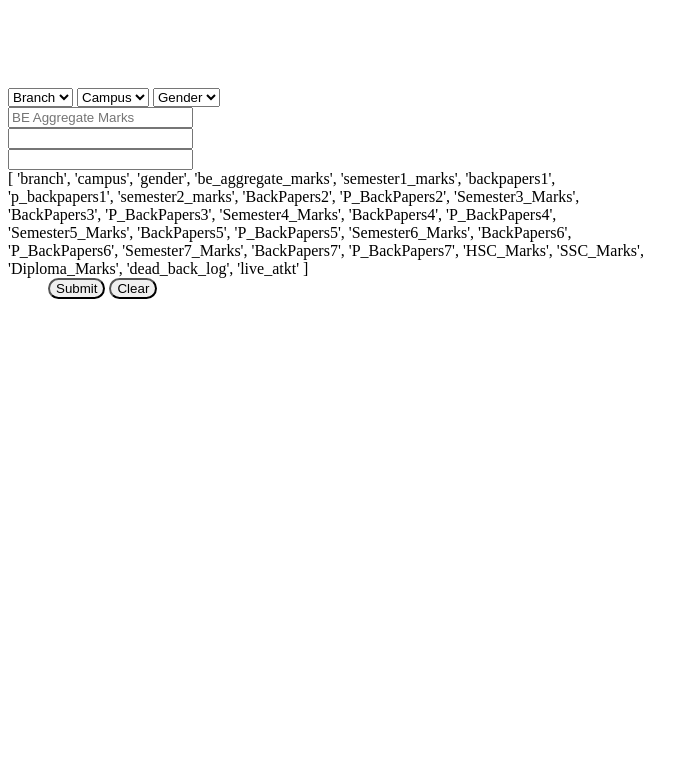
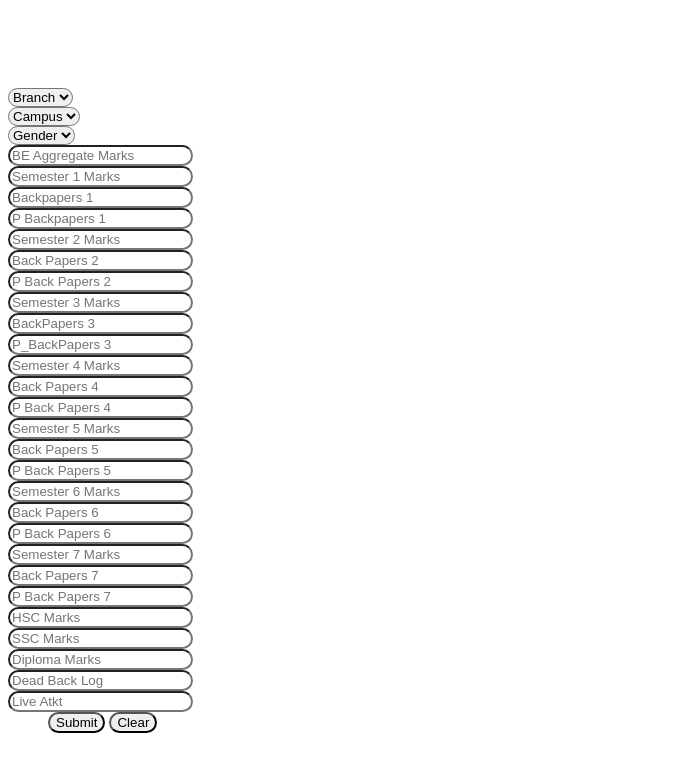
Before and after one commit to alvynabranches/research_project, a Django app: template website/templates/research/placement_prediction.html in a window 1280 px wide. Shown: the top 772 px of the page, without its empty margins (0-698 px from the left). Run offline with Django 3.2, Linux system fonts and the light colour scheme; the template is opened without the code that fills it, so the values that code supplies are empty; some libraries are stand-ins or nearby versions.

Commit message:
Updated Django Website

```diff
--- a/website/templates/research/placement_prediction.html
+++ b/website/templates/research/placement_prediction.html
@@ -44,34 +44,56 @@
     <div class="container form-container">
         <form action="" method="post">
             <div class="form-group">
-                <select class="form-control" name="branch" id="branch" placeholder="Branch" required>
+                <select class="form-control form-input" name="branch" id="branch" placeholder="Branch" required>
                     <option value="">Branch</option>
                     {% for e in ub %}
                         <option value="{{ e }}">{{ e }}</option>
                     {% endfor %}
                 </select>
-                <select class="form-control" name="campus" id="campus" placeholder="Campus" required>
+            </div>
+            <div class="form-group">
+                <select class="form-control form-input" name="campus" id="campus" placeholder="Campus" required>
                     <option value="">Campus</option>
                     {% for e in uc %}
                         <option value="{{ e }}">{{ e }}</option>
                     {% endfor %}
                 </select>
-                <select class="form-control" name="gender" id="gender" placeholder="Gender" required>
+            </div>
+            <div class="form-group">
+                <select class="form-control form-input" name="gender" id="gender" placeholder="Gender" required>
                     <option value="">Gender</option>
                     {% for e in ug %}
                         <option value="{{ e }}">{{ e }}</option>
                     {% endfor %}
                 </select>
             </div>
-            <div class="form-group"><input type="text" class="form-control" name="be_aggregate_marks" id="be_aggregate_marks" placeholder="BE Aggregate Marks"></div>
-            <div class="form-group"><input type="text" class="form-control" name="semester1_marks" id="semester1_marks"></div>
-            <div class="form-group"><input type="text" class="form-control" name="backpapers1" id="backpapers1"></div>
-            [
-                'branch', 'campus', 'gender', 'be_aggregate_marks', 'semester1_marks', 'backpapers1', 'p_backpapers1', 'semester2_marks',
-                'BackPapers2', 'P_BackPapers2', 'Semester3_Marks', 'BackPapers3', 'P_BackPapers3', 'Semester4_Marks', 'BackPapers4',
-                'P_BackPapers4', 'Semester5_Marks', 'BackPapers5', 'P_BackPapers5', 'Semester6_Marks', 'BackPapers6', 'P_BackPapers6',
-                'Semester7_Marks', 'BackPapers7', 'P_BackPapers7', 'HSC_Marks', 'SSC_Marks', 'Diploma_Marks', 'dead_back_log', 'live_atkt'
-            ]
+            <div class="form-group"><input type="text" class="form-control form-input" name="be_aggregate_marks" id="be_aggregate_marks" placeholder="BE Aggregate Marks"></div>
+            <div class="form-group"><input type="text" class="form-control form-input" name="semester1_marks" id="semester1_marks" placeholder="Semester 1 Marks"></div>
+            <div class="form-group"><input type="text" class="form-control form-input" name="backpapers1" id="backpapers1" placeholder="Backpapers 1"></div>
+            <div class="form-group"><input type="text" class="form-control form-input" name="p_backpapers1" id="p_backpapers1" placeholder="P Backpapers 1"></div>
+            <div class="form-group"><input type="text" class="form-control form-input" name="semester2_marks" id="semester2_marks" placeholder="Semester 2 Marks"></div>
+            <div class="form-group"><input type="text" class="form-control form-input" name="backpapers2" id="backpapers2" placeholder="Back Papers 2"></div>
+            <div class="form-group"><input type="text" class="form-control form-input" name="p_backpapers2" id="p_backpapers2" placeholder="P Back Papers 2"></div>
+            <div class="form-group"><input type="text" class="form-control form-input" name="semester3_marks" id="semester3_marks" placeholder="Semester 3 Marks"></div>
+            <div class="form-group"><input type="text" class="form-control form-input" name="backpapers3" id="backpapers3" placeholder="BackPapers 3"></div>
+            <div class="form-group"><input type="text" class="form-control form-input" name="p_backpapers3" id="p_backpapers3" placeholder="P_BackPapers 3"></div>
+            <div class="form-group"><input type="text" class="form-control form-input" name="semester4_marks" id="semester4_marks" placeholder="Semester 4 Marks"></div>
+            <div class="form-group"><input type="text" class="form-control form-input" name="backpapers4" id="backpapers4" placeholder="Back Papers 4"></div>
+            <div class="form-group"><input type="text" class="form-control form-input" name="p_backpapers4" id="p_backpapers4" placeholder="P Back Papers 4"></div>
+            <div class="form-group"><input type="text" class="form-control form-input" name="semester5_marks" id="semester5_marks" placeholder="Semester 5 Marks"></div>
+            <div class="form-group"><input type="text" class="form-control form-input" name="backpapers5" id="backpapers5" placeholder="Back Papers 5"></div>
+            <div class="form-group"><input type="text" class="form-control form-input" name="p_backpapers5" id="p_backpapers5" placeholder="P Back Papers 5"></div>
+            <div class="form-group"><input type="text" class="form-control form-input" name="semester6_marks" id="semester6_marks" placeholder="Semester 6 Marks"></div>
+            <div class="form-group"><input type="text" class="form-control form-input" name="backpapers6" id="backpapers6" placeholder="Back Papers 6"></div>
+            <div class="form-group"><input type="text" class="form-control form-input" name="p_backpapers6" id="p_backpapers6" placeholder="P Back Papers 6"></div>
+            <div class="form-group"><input type="text" class="form-control form-input" name="semester7_marks" id="semester7_marks" placeholder="Semester 7 Marks"></div>
+            <div class="form-group"><input type="text" class="form-control form-input" name="backpapers7" id="backpapers7" placeholder="Back Papers 7"></div>
+            <div class="form-group"><input type="text" class="form-control form-input" name="p_backpapers7" id="p_backpapers7" placeholder="P Back Papers 7"></div>
+            <div class="form-group"><input type="text" class="form-control form-input" name="hsc_marks" id="hsc_marks" placeholder="HSC Marks"></div>
+            <div class="form-group"><input type="text" class="form-control form-input" name="ssc_marks" id="ssc_marks" placeholder="SSC Marks"></div>
+            <div class="form-group"><input type="text" class="form-control form-input" name="diploma_marks" id="diploma_marks" placeholder="Diploma Marks"></div>
+            <div class="form-group"><input type="text" class="form-control form-input" name="dead_back_log" id="dead_back_log" placeholder="Dead Back Log"></div>
+            <div class="form-group"><input type="text" class="form-control form-input" name="live_atkt" id="live_atkt" placeholder="Live Atkt"></div>
             <div class="btn-group d-flex pt-2 ml-5 mr-5 pl-5 pr-5">
                 <button type="submit" class="btn btn-primary btn-rnd">Submit</button>
                 <button type="reset" class="btn btn-danger btn-rnd">Clear</button>
```
Also changed, not shown: website/research/views.py (+41 -5 lines), website/templates/research/college_prediction.html (+11 -11 lines).
